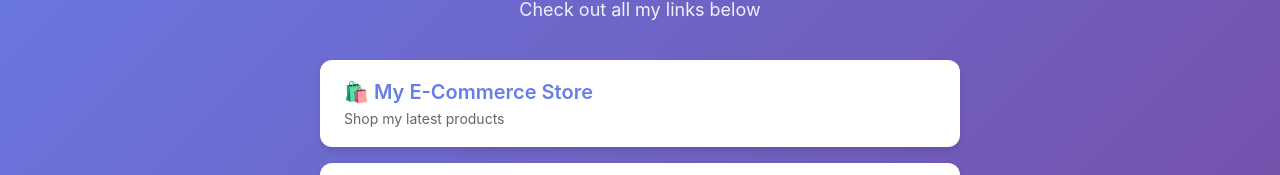
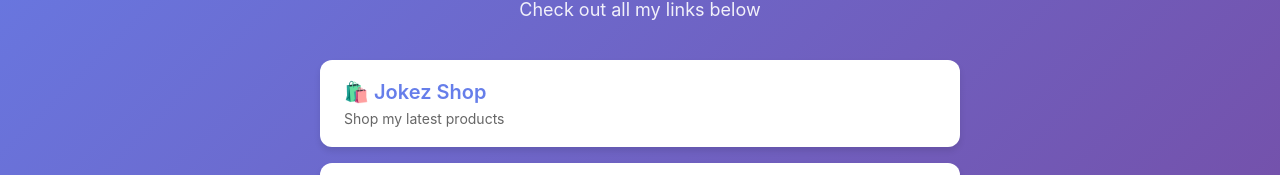
Before and after one commit to lggg123/LinksBio, a Next.js app: page / in a window 1280 px wide. Shown: the part 342-517 px from the top of the page. Built offline with nearby package versions, Linux system fonts and the light colour scheme.

Commit message:
Update page.js

```diff
--- a/app/page.js
+++ b/app/page.js
@@ -4,13 +4,13 @@ import styles from './page.module.css'
 export default function Home() {
   const links = [
     {
-      title: '🛍️ My E-Commerce Store',
-      url: 'https://example.com/store',
+      title: '🛍️ Jokez Shop',
+      url: 'https://www.jokez.shop',
       description: 'Shop my latest products'
     },
     {
       title: '😂 My Joke Website',
-      url: 'https://example.com/jokes',
+      url: 'https://www.degenjokez.xyz',
       description: 'Laugh with my daily jokes'
     }
   ]
```
